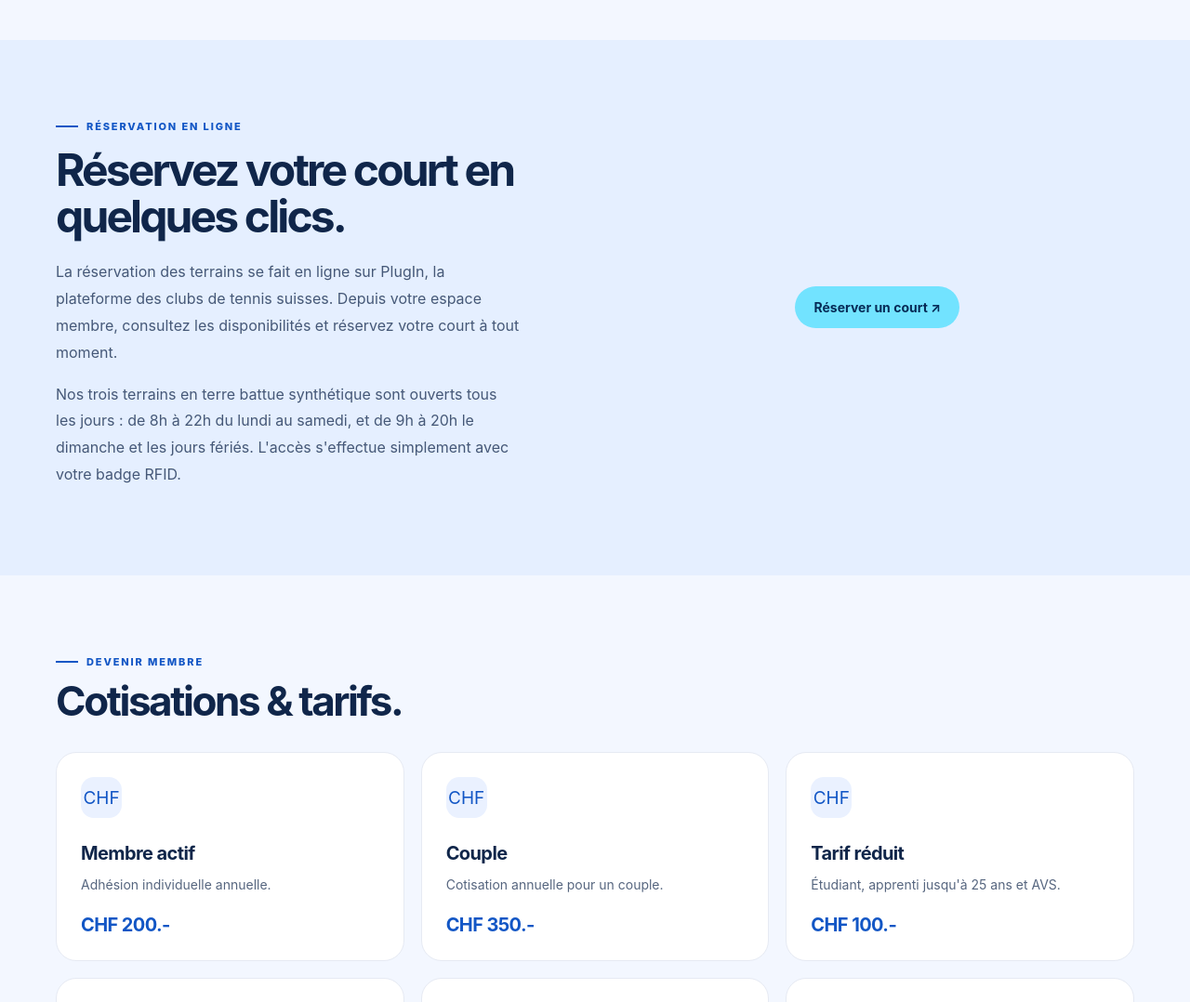
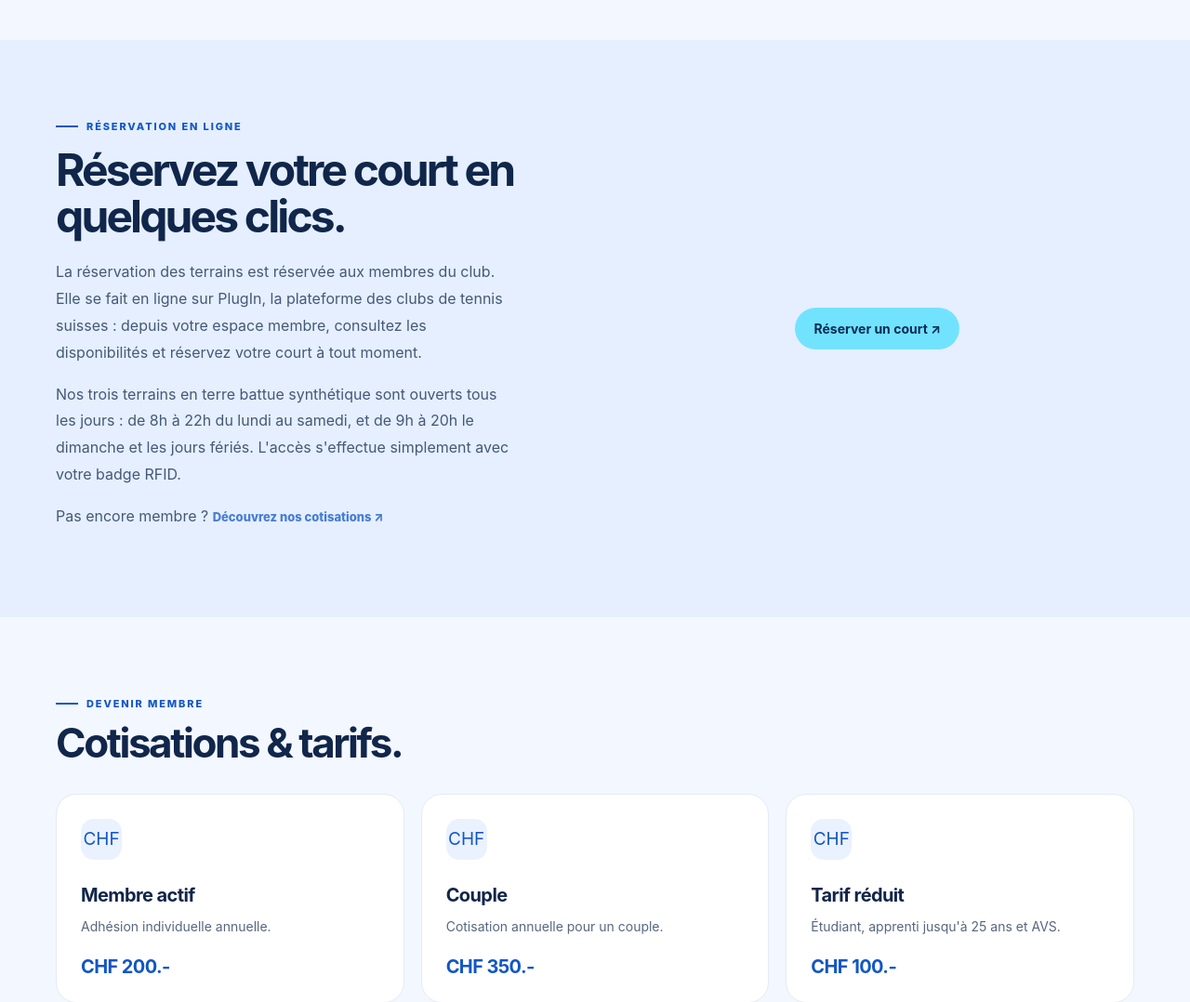
Before and after one commit to TC-Avenches/tca-website, a website: page docs/index.html in a window 1280 px wide. Shown: the part 1460-2538 px from the top of the page at 93% size. Drawn offline with Linux system fonts and the light colour scheme.

Commit message:
bookings for members only

```diff
--- a/docs/index.html
+++ b/docs/index.html
@@ -139,7 +139,7 @@ footer { background:#e5efff; color:#10264a; padding:30px 0; border-top:1px solid
       <article class="card"><div class="card-num">02</div><h3>Loisir & compétition</h3><p>Pratique du tennis à tous les niveaux : jeu libre entre membres et rencontres interclubs, sur nos trois terrains en terre battue synthétique.</p><a class="textlink" href="https://tcavenches.plugin.ch" target="_blank" rel="noopener noreferrer">Réserver un court ↗</a></article>
       <article class="card"><div class="card-num">03</div><h3>Tournois</h3><p>Le club organise chaque année des tournois juniors ainsi que son traditionnel tournoi interne.</p><a class="textlink" href="#contact">Nous contacter ↗</a></article>
     </div></div></section>
-    <section class="club-band" id="reservation"><div class="wrap band-grid"><div><span class="eyebrow" style="color:light-dark(#1256c5,#8ddcff)">Réservation en ligne</span><h2>Réservez votre court en quelques clics.</h2><p>La réservation des terrains se fait en ligne sur PlugIn, la plateforme des clubs de tennis suisses. Depuis votre espace membre, consultez les disponibilités et réservez votre court à tout moment.</p><p>Nos trois terrains en terre battue synthétique sont ouverts tous les jours : de 8h à 22h du lundi au samedi, et de 9h à 20h le dimanche et les jours fériés. L'accès s'effectue simplement avec votre badge RFID.</p></div><div style="display:grid;place-items:center"><a class="btn btn-lime" href="https://tcavenches.plugin.ch" target="_blank" rel="noopener noreferrer">Réserver un court ↗</a></div></div></section>
+    <section class="club-band" id="reservation"><div class="wrap band-grid"><div><span class="eyebrow" style="color:light-dark(#1256c5,#8ddcff)">Réservation en ligne</span><h2>Réservez votre court en quelques clics.</h2><p>La réservation des terrains est réservée aux membres du club. Elle se fait en ligne sur PlugIn, la plateforme des clubs de tennis suisses : depuis votre espace membre, consultez les disponibilités et réservez votre court à tout moment.</p><p>Nos trois terrains en terre battue synthétique sont ouverts tous les jours : de 8h à 22h du lundi au samedi, et de 9h à 20h le dimanche et les jours fériés. L'accès s'effectue simplement avec votre badge RFID.</p><p>Pas encore membre ? <a class="textlink" href="#membre">Découvrez nos cotisations ↗</a></p></div><div style="display:grid;place-items:center"><a class="btn btn-lime" href="https://tcavenches.plugin.ch" target="_blank" rel="noopener noreferrer">Réserver un court ↗</a></div></div></section>
     <section id="membre"><div class="wrap"><div class="section-head"><div><span class="eyebrow" style="color:light-dark(#1256c5,#8ddcff)">Devenir membre</span><h2>Cotisations & tarifs.</h2></div></div><div class="cards">
       <article class="card"><div class="card-num">CHF</div><h3>Membre actif</h3><p>Adhésion individuelle annuelle.</p><strong class="card-price">CHF 200.-</strong></article>
       <article class="card"><div class="card-num">CHF</div><h3>Couple</h3><p>Cotisation annuelle pour un couple.</p><strong class="card-price">CHF 350.-</strong></article>
```
